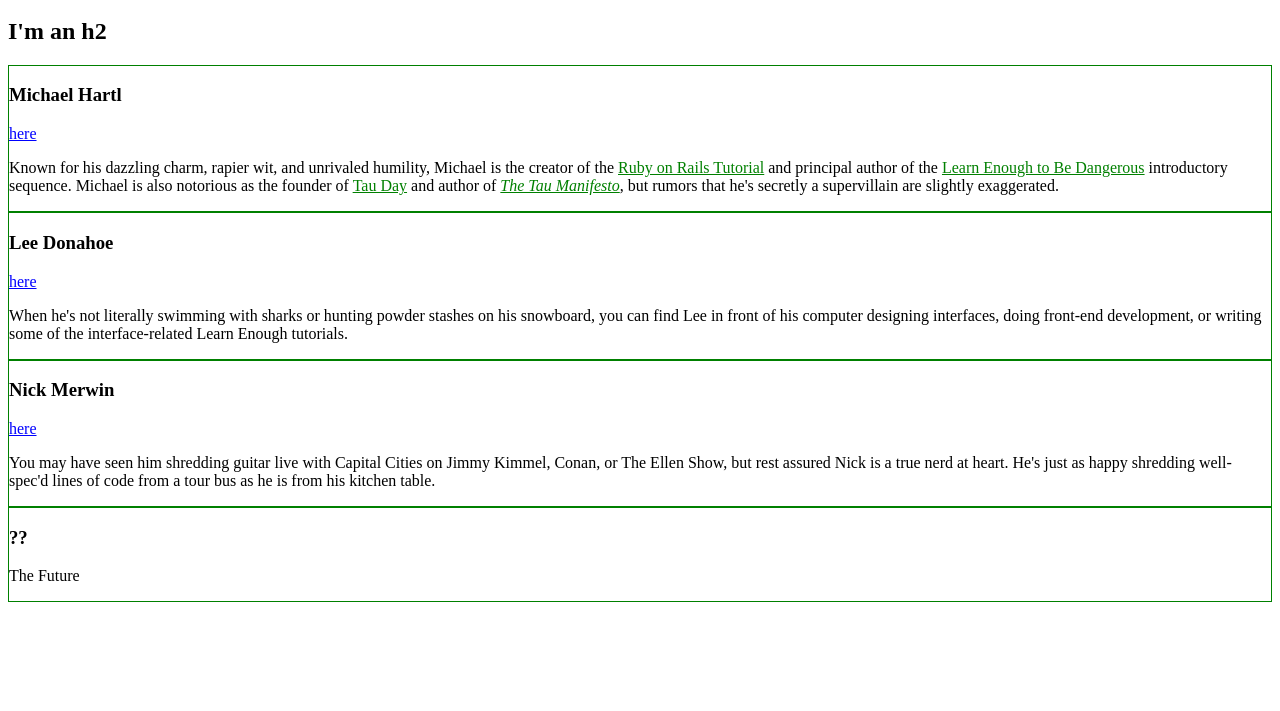
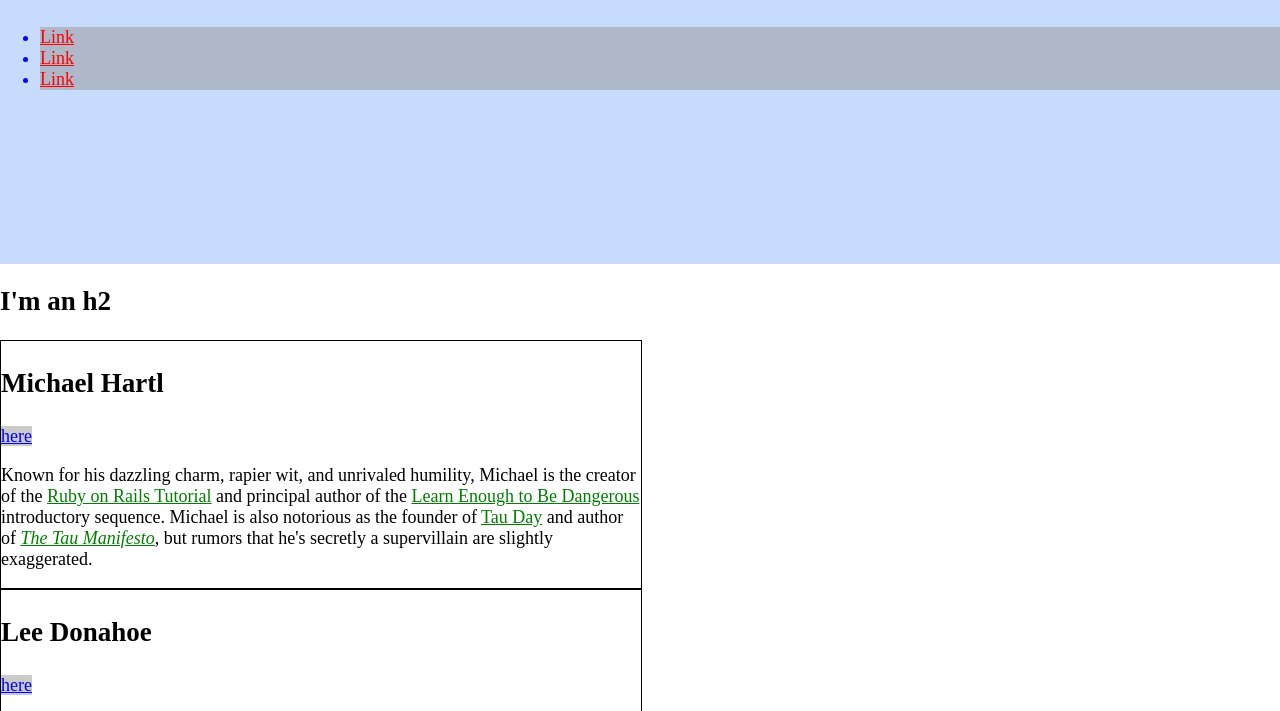
Before and after one commit to barry505/barry505.github.io, a plain HTML site: page index.html in a window 1280 px wide. Shown: the part 136-847 px from the top of the page. Before the commit the page ends 800 px from the top, so only its background shows below. Drawn offline with Linux system fonts and the light colour scheme.

Commit message:
Add edits from Chapter 7

```diff
--- a/index.html
+++ b/index.html
@@ -6,45 +6,79 @@
   <meta charset="utf-8">
   <style>
     /* GLOBAL STYLES */
+    html {
+      font-size: 18px;
+    }
+
+    html, body {
+      margin: 0;
+      padding: 0;
+    }
+
+    h1 {
+      font-size: 7vw;
+      margin-top: 0;
+    }
+
     a {
-      color: red;
+      color: #f00;
+    }
+
+    /* HERO STYLES */
+    .full-hero {
+      background-color: #c7dbfc;
+      height: 50vh;
     }
 
     /* SOCIAL STYLES */
     .social-link {
+      background: rgba(150, 150, 150, 0.5);
       color: blue;
     }
 
     /* BIO STYLES */
+    .bio-wrapper {
+      font-size: 24px;
+    }
+
     .bio-box {
       border: 1px solid black;
+      font-size: 1rem;
+      width: 50%;
+    }
+
+    .bio-box h3 {
+      font-size: 1.5em;
+    }
+
+    .bio-copy {
+      font-size: 1em;
     }
 
     .bio-copy a {
       color: green;
     }
 
-    div.bio-box {
-      border: 1px solid green;
-    }
-
   </style>
 </head>
 
 <body>
-  <h1 class="social-link">I'm an h1</h1>
+  <div class="full-hero hero-home">
+    <h1>I'm an h1</h1>
     <ul>
-    <li>
+      <li class="social-link">
         <a href="https://example.com/">Link</a>
       </li>
-    <li>
+      <li class="social-link">
         <a href="https://example.com/">Link</a>
       </li>
-    <li>
+      <li class="social-link">
         <a href="https://example.com/">Link</a>
       </li>
     </ul>
+  </div>
   <h2>I'm an h2</h2>
+  <div class="bio-wrapper">
     <div class="bio-box">
       <h3>Michael Hartl</h3>
       <a href="https://twitter.com/mhartl" class="social-link">here</a>
@@ -103,6 +137,7 @@
         The Future
       </p>
     </div>
+  </div>
 </body>
 
 </html>
```
Lines whose indentation alone changed are shown as unchanged.
